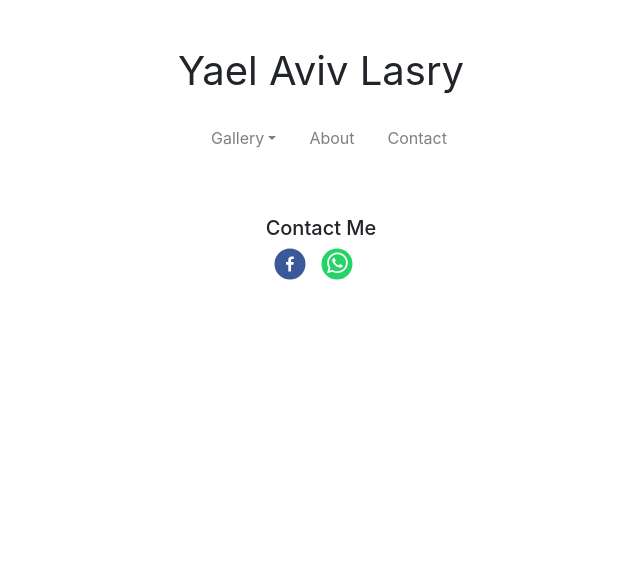
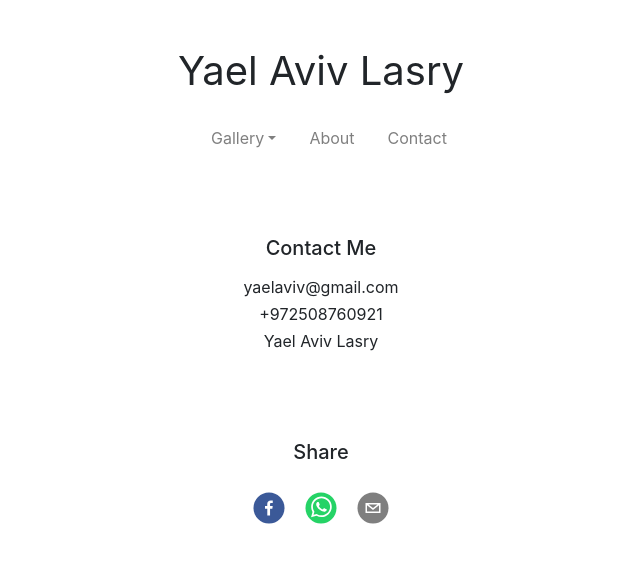
Before and after one commit to GiladGuralnik/YaelAviv, a React (Create React App) app: page /contact in a window 1280 px wide. Shown: the top 562 px of the page, without its empty margins (319-959 px from the left). Built offline with nearby package versions, Linux system fonts and the light colour scheme.

Commit message:
add share buttons

```diff
--- a/src/App.css
+++ b/src/App.css
@@ -110,7 +110,8 @@ div.desc {
 .Share_button_box {
   vertical-align: top;
   display: inline-block;
-  margin-right: 15px;
+  margin-right: 10px;
+  margin-left: 10px;
   text-align: center;
 }
 
--- a/src/Contact.js
+++ b/src/Contact.js
@@ -1,22 +1,27 @@
 import React from 'react'
-import {FacebookShareCount,WhatsappShareButton,FacebookIcon,FacebookShareButton,WhatsappIcon} from 'react-share'
+import {EmailShareButton,EmailIcon,WhatsappShareButton,FacebookIcon,FacebookShareButton,WhatsappIcon} from 'react-share'
 
 
 export const Contact = () => (
         <div>
 
-            <h5 align="center" style={{paddingTop:"50px"}}>
+            <h5 align="center" style={{paddingTop:"70px"}}>
+                Contact Me
+            </h5>
 
+            <div style={{paddingTop:"10px",paddingBottom:"80px"}}>
+                <h6 align="center" class="font-weight-normal" >yaelaviv@gmail.com</h6>
+                <h6 align="center" class="font-weight-normal" >+972508760921</h6>
+                <h6 align="center" class="font-weight-normal" >Yael Aviv Lasry</h6>
+            </div>
 
-                Contact Me
-
-
-
+            <h5 align="center" style={{paddingBottom:"20px"}}>
+                Share
             </h5>
 
             {/* https://github.com/caspg/react-sharingbuttons */}
 
-            <div align="center">
+            <div align="center" style={{margin:"0 auto"}}>
                 <div className="Share_button_box">
                     <FacebookShareButton
                         url={"https://yaelaviv.herokuapp.com"}
@@ -38,6 +43,18 @@ export const Contact = () => (
                         round />
                     </WhatsappShareButton>
                 </div>
+                <div className="Share_button_box">
+                    <EmailShareButton
+                        url={"https://yaelaviv.herokuapp.com"}
+                        subject={"YaelAviv"}
+                        body="body"
+                        className="Share-button">
+                        <EmailIcon
+                        size={32}
+                        round />
+                    </EmailShareButton>
+                </div>
+
 
             </div>
 
```
